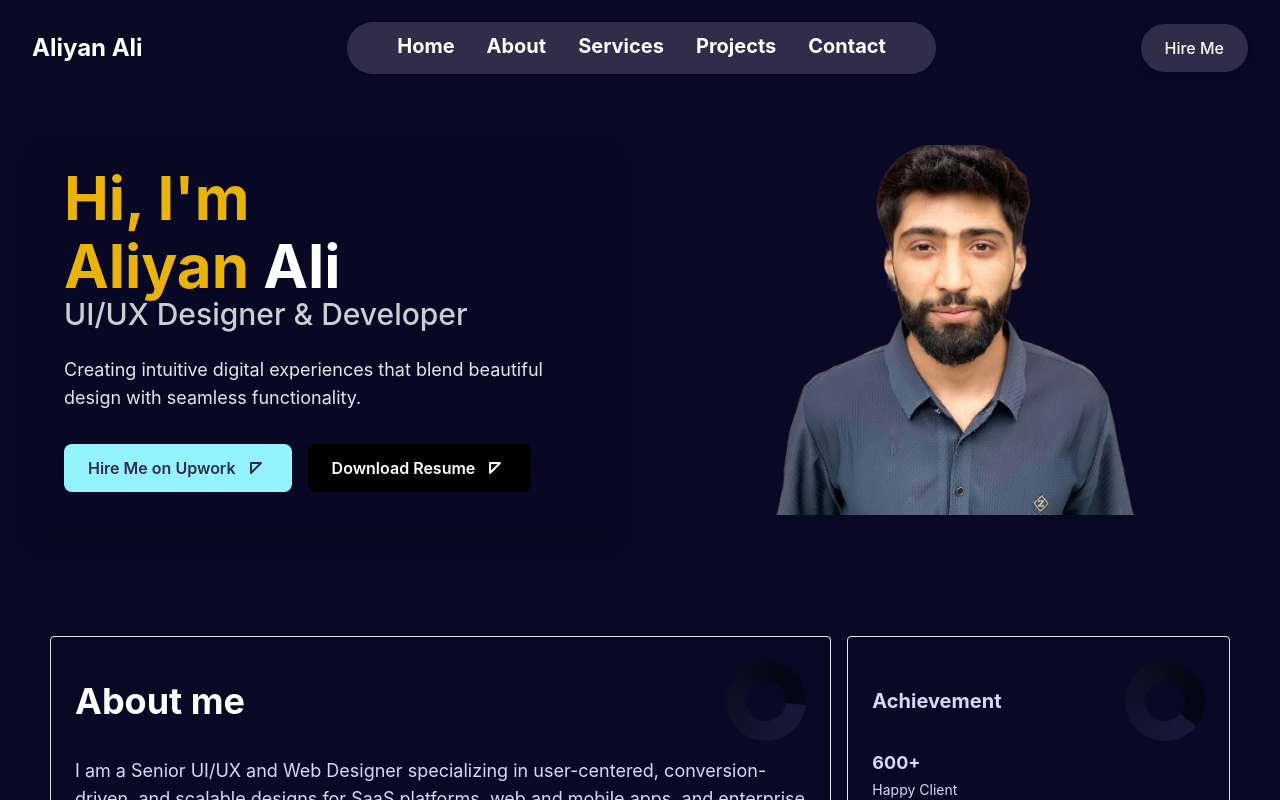
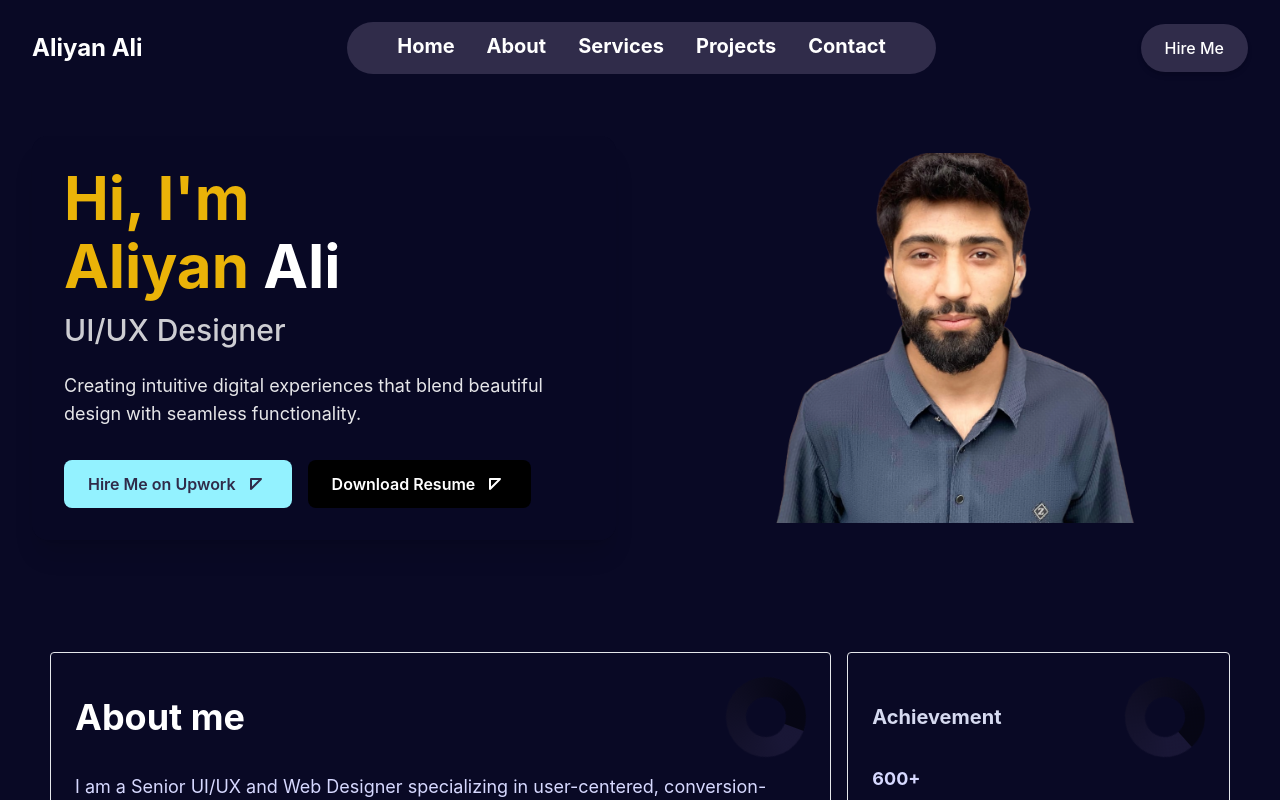
Before and after one commit to FaizAli00/Alyan-Portfolio, a React (Vite) app in the folder my-porfolio/: page / in a window 1280 px wide. Shown: the top 800 px of the page. Built offline with nearby package versions, Linux system fonts and the light colour scheme.

Commit message:
changes in home

```diff
--- a/my-porfolio/src/Components/Home/Home.jsx
+++ b/my-porfolio/src/Components/Home/Home.jsx
@@ -14,8 +14,8 @@ const Home = () => {
               <h1 className="text-white text-3xl sm:text-4xl md:text-5xl lg:text-6xl font-bold leading-tight mt-2">
                 <span className="text-yellow-500">Aliyan</span> Ali
               </h1>
-              <h2 className="text-xl sm:text-2xl md:text-3xl text-white/80 font-medium mb-6">
-                UI/UX Designer & Developer
+              <h2 className="text-xl sm:text-2xl md:text-3xl text-white/80 font-medium mb-6 mt-4">
+                UI/UX Designer
               </h2>
               <p className="text-white/90 text-base sm:text-lg leading-relaxed mb-8">
                 Creating intuitive digital experiences that blend beautiful design
```
